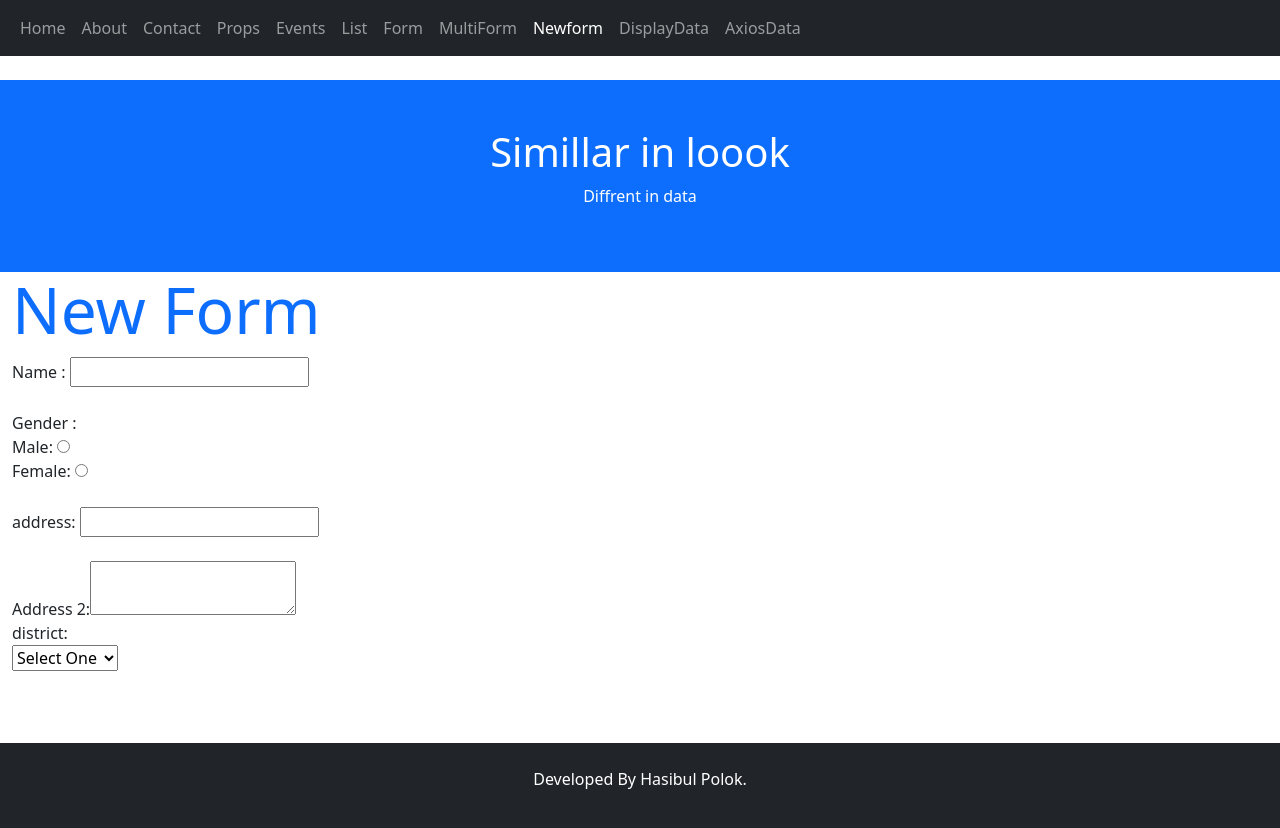
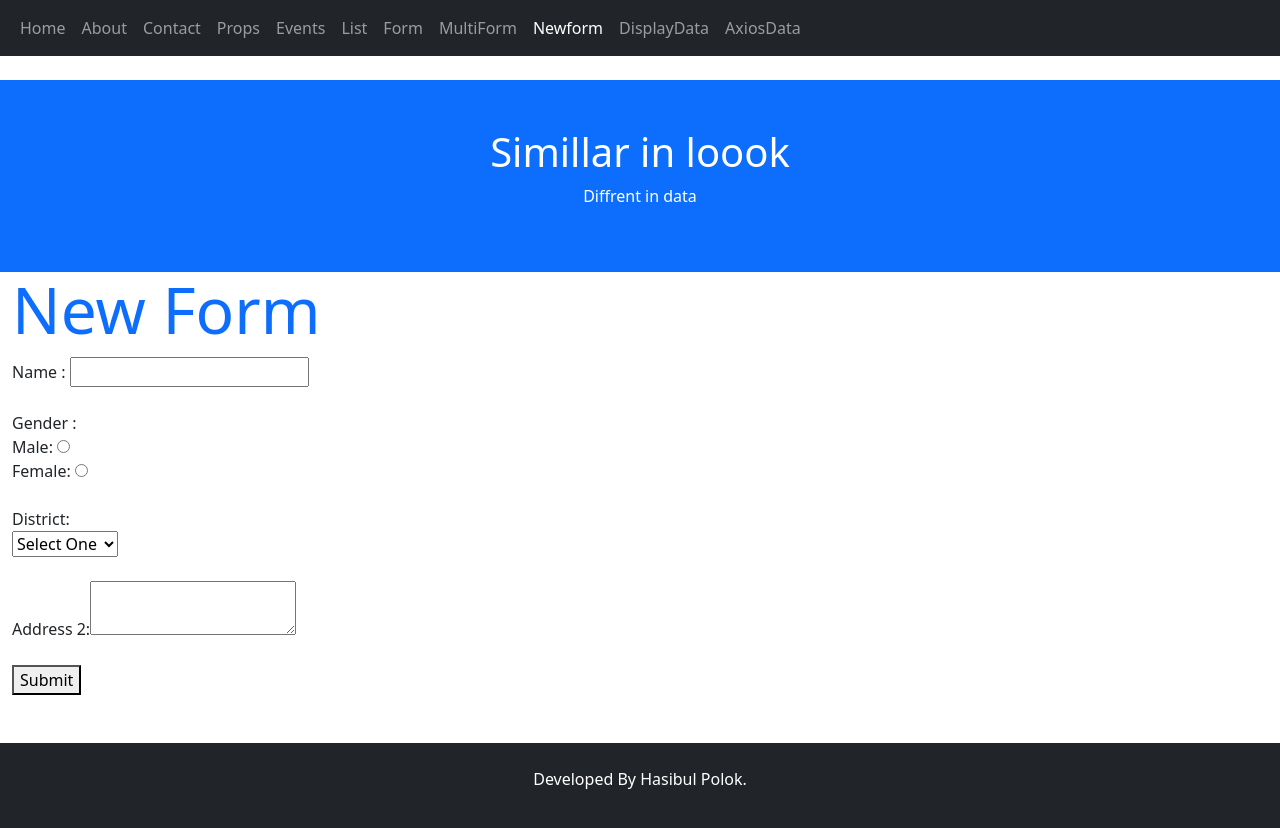
Before and after one commit to hasibulpolok/app2, a React (Create React App) app: page /newform in a window 1280 px wide. Shown: the top 828 px of the page. Built offline with nearby package versions, Linux system fonts and the light colour scheme.

Commit message:
sending data from form

```diff
--- a/src/Components/NewForm.js
+++ b/src/Components/NewForm.js
@@ -1,3 +1,4 @@
+import axios from "axios";
 import React, { useState } from "react";
 
 export default function NewForm() {
@@ -7,45 +8,73 @@ export default function NewForm() {
   function handlechange(e) {
     const name = e.target.name;
     const value = e.target.value;
-    setInput((values) => ({ ...values, [name]: value }));
+
+    setInput((values) => ({
+      ...values,
+      [name]: value,
+    }));
   }
+
+  const handleSubmit = (e) => {
+    e.preventDefault();
+
+    axios
+      .post("http://localhost/my-app2/api/user_create.php", input)
+      .then((res) => {
+        console.log("Data Sent:", res.data);
+        alert("Data Inserted Successfully");
+      })
+      .catch((err) => {
+        console.log(err);
+      });
+  };
+
   return (
     <>
       <div className="container-fluid">
         <h1 className="display-3 text-primary">New Form</h1>
-        <form action=""></form>
+
+        <form onSubmit={handleSubmit}>
           Name :{" "}
           <input
             width={100}
             type="text"
             name="fullname"
-          value={input.fullname}
+            value={input.fullname || ""}
             onChange={handlechange}
-        />{" "}
-        <br /> <br />
+          />
+          <br />
+          <br />
+
           Gender : <br />
-    Male: <input type="radio" name="gender" value="Male" checked={input.gender === 'Male'} onChange={handlechange}/> <br />
-    Female: <input type="radio" name="gender" value="Female" checked={input.gender === 'Female'} onChange={handlechange}/>
+          Male:{" "}
+          <input
+            type="radio"
+            name="gender"
+            value="Male"
+            checked={input.gender === "Male"}
+            onChange={handlechange}
+          />
+          <br />
+          Female:{" "}
+          <input
+            type="radio"
+            name="gender"
+            value="Female"
+            checked={input.gender === "Female"}
+            onChange={handlechange}
+          />
 
           <br />
           <br />
-        address:{" "}
-        <input
-          type="text"
-          name="address"
-          value={input.address}
+
+          District:
+          <br />
+          <select
+            name="district"
+            value={input.district}
             onChange={handlechange}
-        />{" "}
-        <br /> <br />
-        Address 2:
-        <textarea
-          name="address2"
-          value={input.address2}
-          onChange={handlechange}
-        />
-        <br />
-        district: <br />
-        <select name="district" id="" onChange={handlechange}>
+          >
             <option value="">Select One</option>
             <option value="Dhaka">Dhaka</option>
             <option value="Barishal">Barishal</option>
@@ -55,7 +84,22 @@ export default function NewForm() {
             <option value="Gaibandha">Gaibandha</option>
             <option value="Feni">Feni</option>
           </select>
-        <br /> <br />
+
+          <br />
+          <br />
+
+          Address 2:
+          <textarea
+            name="address2"
+            value={input.address2}
+            onChange={handlechange}
+          />
+
+          <br />
+          <br />
+
+          <button onClick={handleSubmit} type="submit">Submit</button>
+        </form>
       </div>
     </>
   );
```
Also changed, not shown: 2 other files (tests, documents, lock files or other folders). Lines whose indentation alone changed are shown as unchanged.
